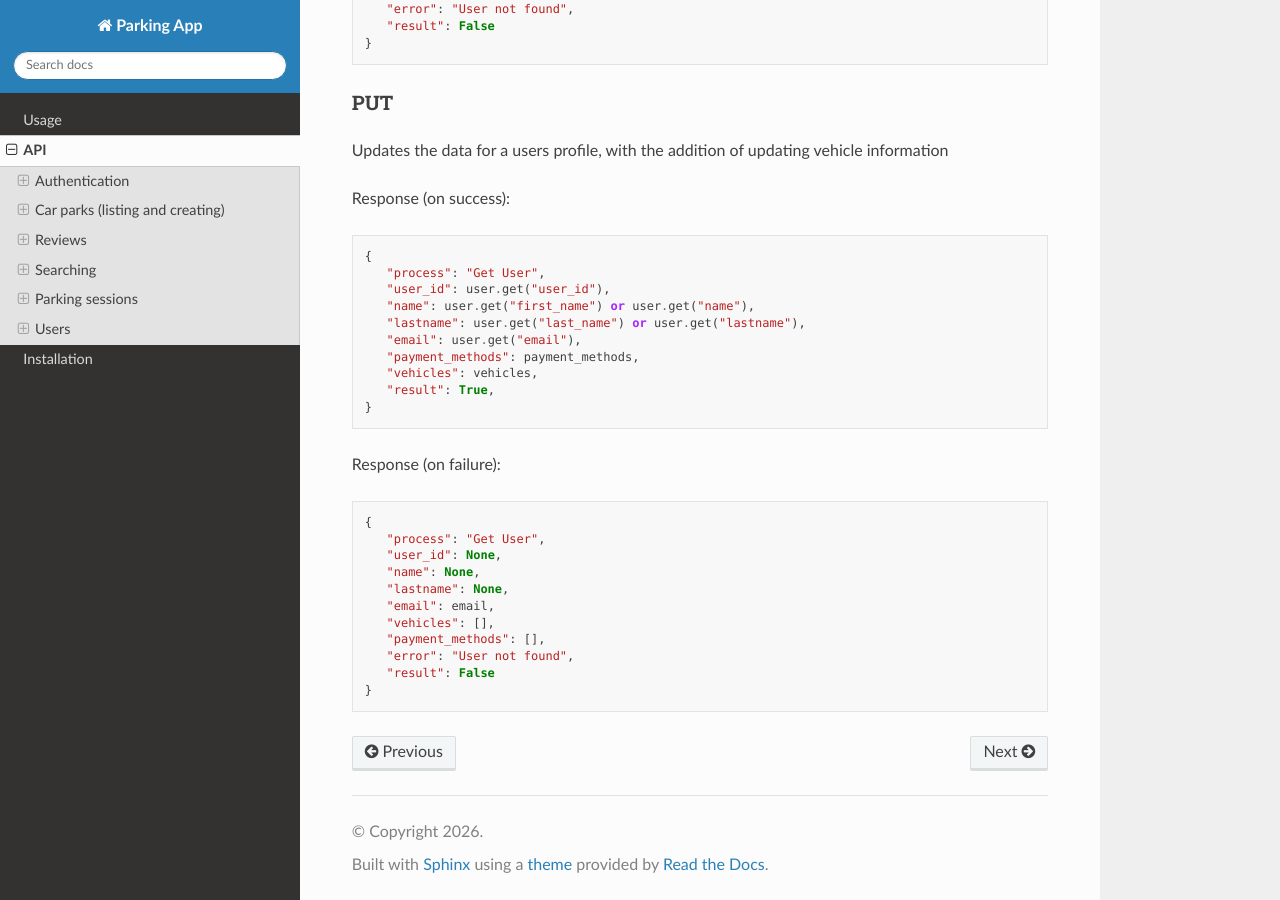
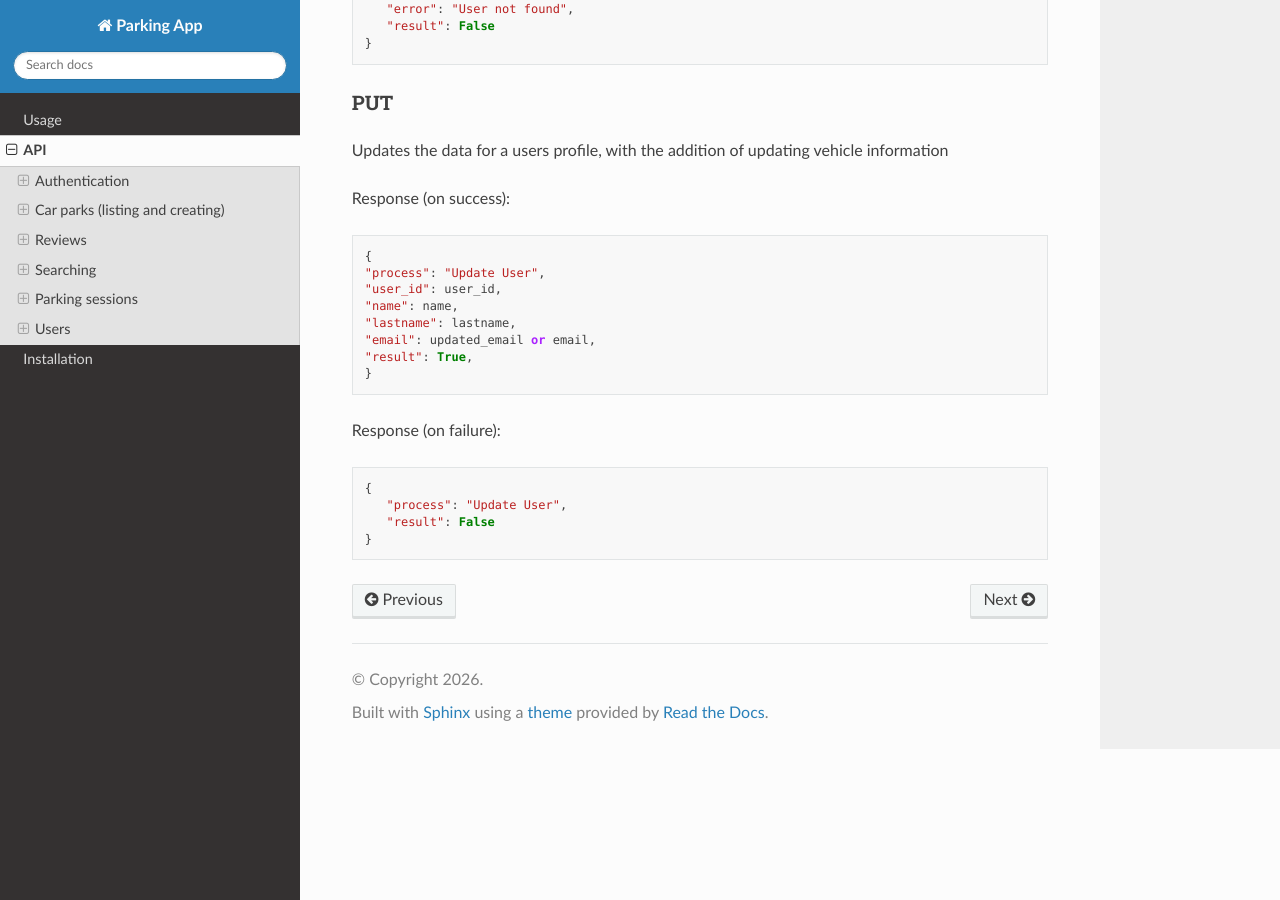
Before and after one commit to SETaP-2025-2026-Team-2a/documentation, a Sphinx documentation site: the page built from docs/source/api.rst, in a window 1280 px wide and 900 px high, scrolled down 6568 px. Built offline with Sphinx 7.4.7 and the Read the Docs theme 3.1.0, drawn with Linux system fonts in a browser that asks for light colours.

Commit message:
Put for user changed to match messages after Success and Failure

```diff
--- a/docs/source/api.rst
+++ b/docs/source/api.rst
@@ -327,26 +327,17 @@ Updates the data for a users profile, with the addition of updating vehicle info
 Response (on success): ::
 
    {
-      "process": "Get User",
-      "user_id": user.get("user_id"),
-      "name": user.get("first_name") or user.get("name"),
-      "lastname": user.get("last_name") or user.get("lastname"),
-      "email": user.get("email"),
-      "payment_methods": payment_methods,
-      "vehicles": vehicles,
-      "result": True,
+   "process": "Update User",
+   "user_id": user_id,
+   "name": name,
+   "lastname": lastname,
+   "email": updated_email or email,
+   "result": True,
    }
 
 Response (on failure): ::
 
    {
-      "process": "Get User",
-      "user_id": None,
-      "name": None,
-      "lastname": None,
-      "email": email,
-      "vehicles": [],
-      "payment_methods": [],
-      "error": "User not found",
+      "process": "Update User",
       "result": False
    }
```
